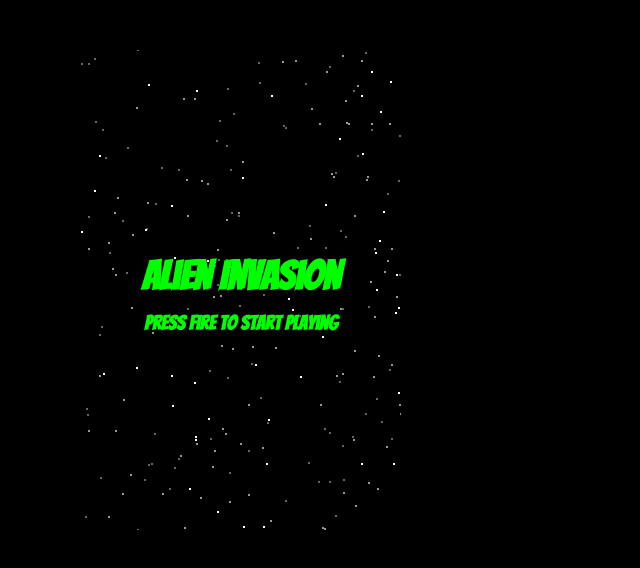
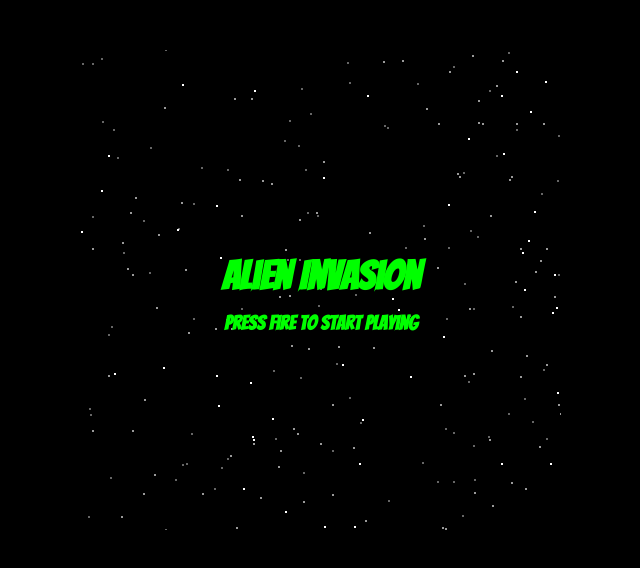
Before and after one commit to Franxbj/skills-release-based-workflow, a plain HTML site: page index.html in a window 1280 px wide. Shown: the whole page, without its empty margins (319-959 px from the left). Drawn offline with Linux system fonts and the light colour scheme.

Commit message:
AB#12 Update index.html
This is linked to item id 12

```diff
--- a/index.html
+++ b/index.html
@@ -21,7 +21,7 @@
   </head>
   <body>
     <div id="container">
-      <canvas id="game" width="320" height="480"></canvas>
+      <canvas id="game" width="480" height="480"></canvas>
     </div>
     <script src="engine.js"></script>
     <script src="game.js"></script>
```
